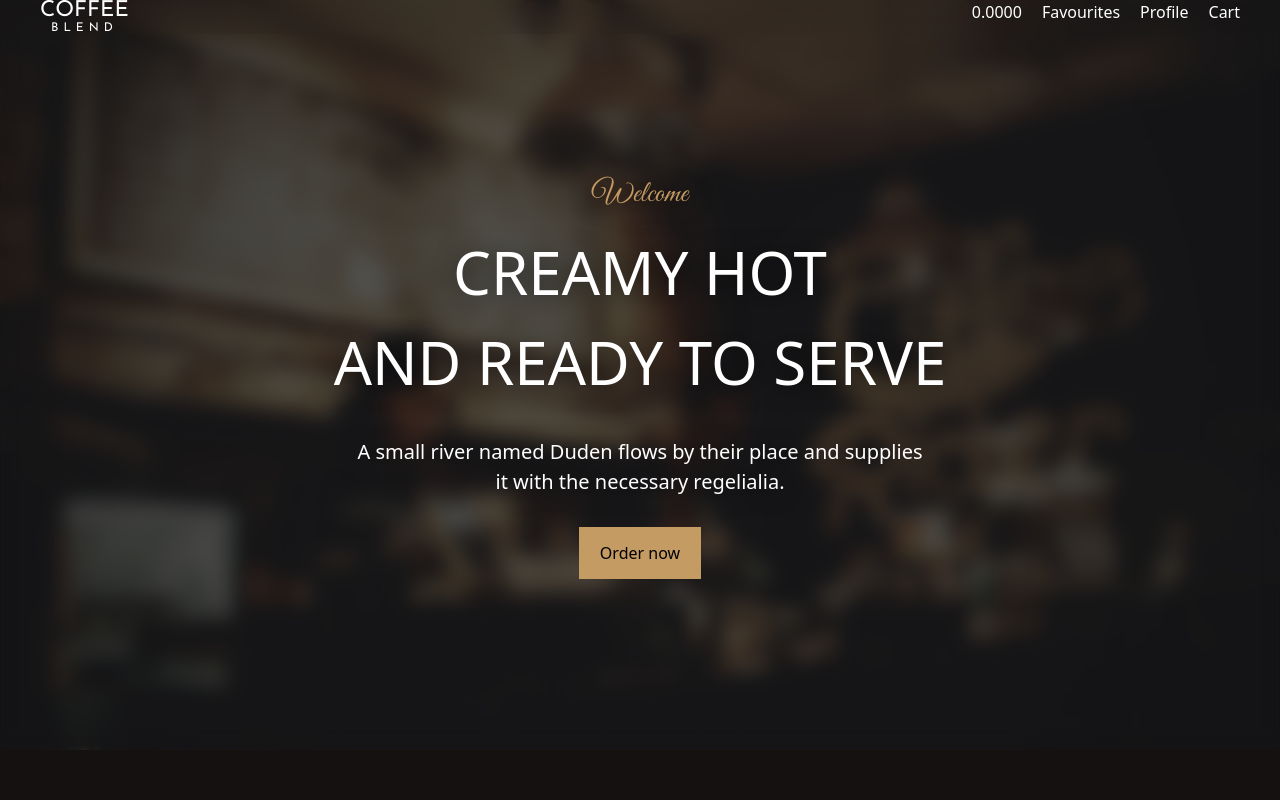
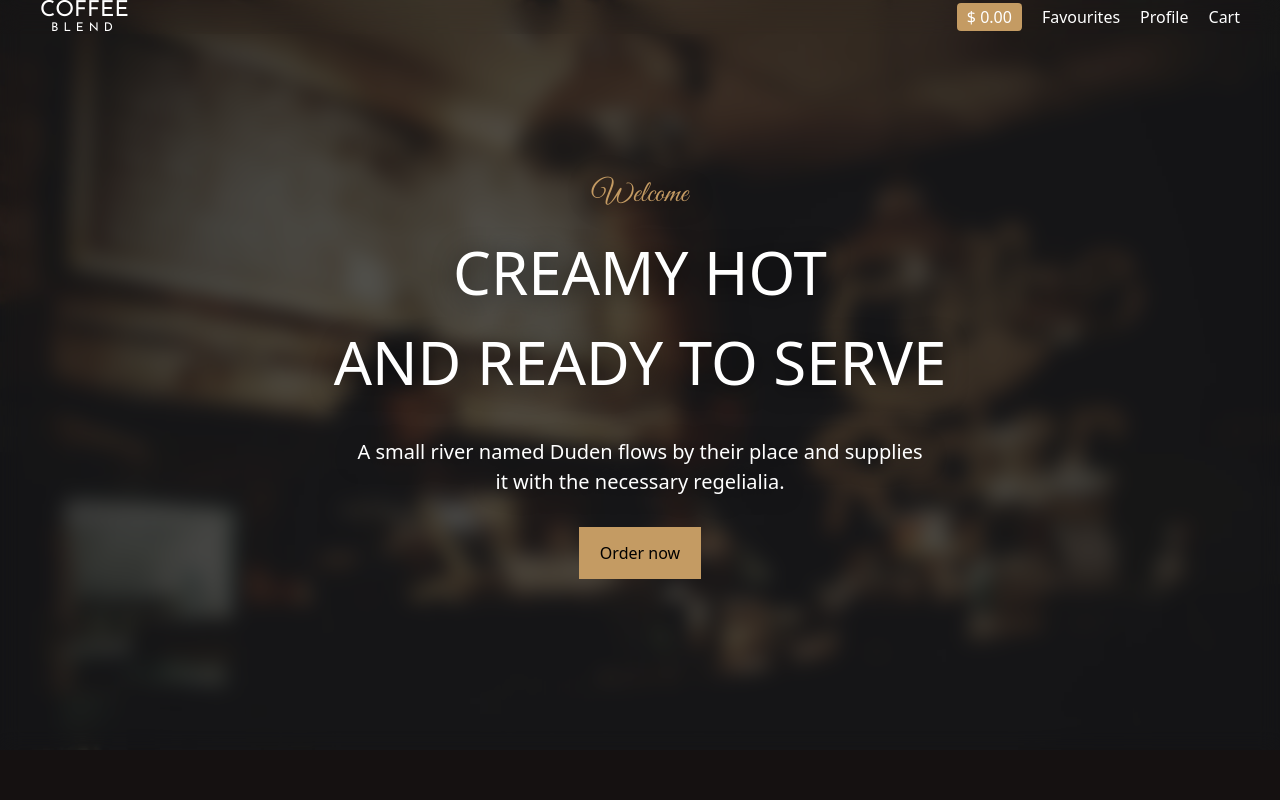
Before and after one commit to alexpod/coffee-shop, a Vue app: page / in a window 1280 px wide. Shown: the top 800 px of the page. Built offline with nearby package versions, Linux system fonts and the light colour scheme; no server answers.

Commit message:
cart price for header

```diff
--- a/src/components/HeaderSection.vue
+++ b/src/components/HeaderSection.vue
@@ -4,7 +4,7 @@ header.header.flex.justify-between.shadow-xl.rounded-md.min-h-20.items-center
     .header__logo Coffee
       span BLEND
     .header__navigation
-      .header__price 0.0000
+      .header__price {{ mainStore.getProductsTotalPrice() ? `$ ${mainStore.getProductsTotalPrice()}` : '$ 0.00'}}
       .header__favourite Favourites
       .header__profile Profile
       .header__cart(
@@ -48,11 +48,17 @@ const openSidebarCart = () => {
   &__container {
     display: flex;
   }
+  &__price {
+    background-color: #c49b63;
+    padding: 2px 10px;
+    border-radius: 4px;
+  }
   &__navigation {
     display: flex;
     width: 100%;
     gap: 20px;
     justify-content: right;
+    align-items: center;
   }
   &__logo {
     font-family: "Josefin Sans", Arial, sans-serif;
```
